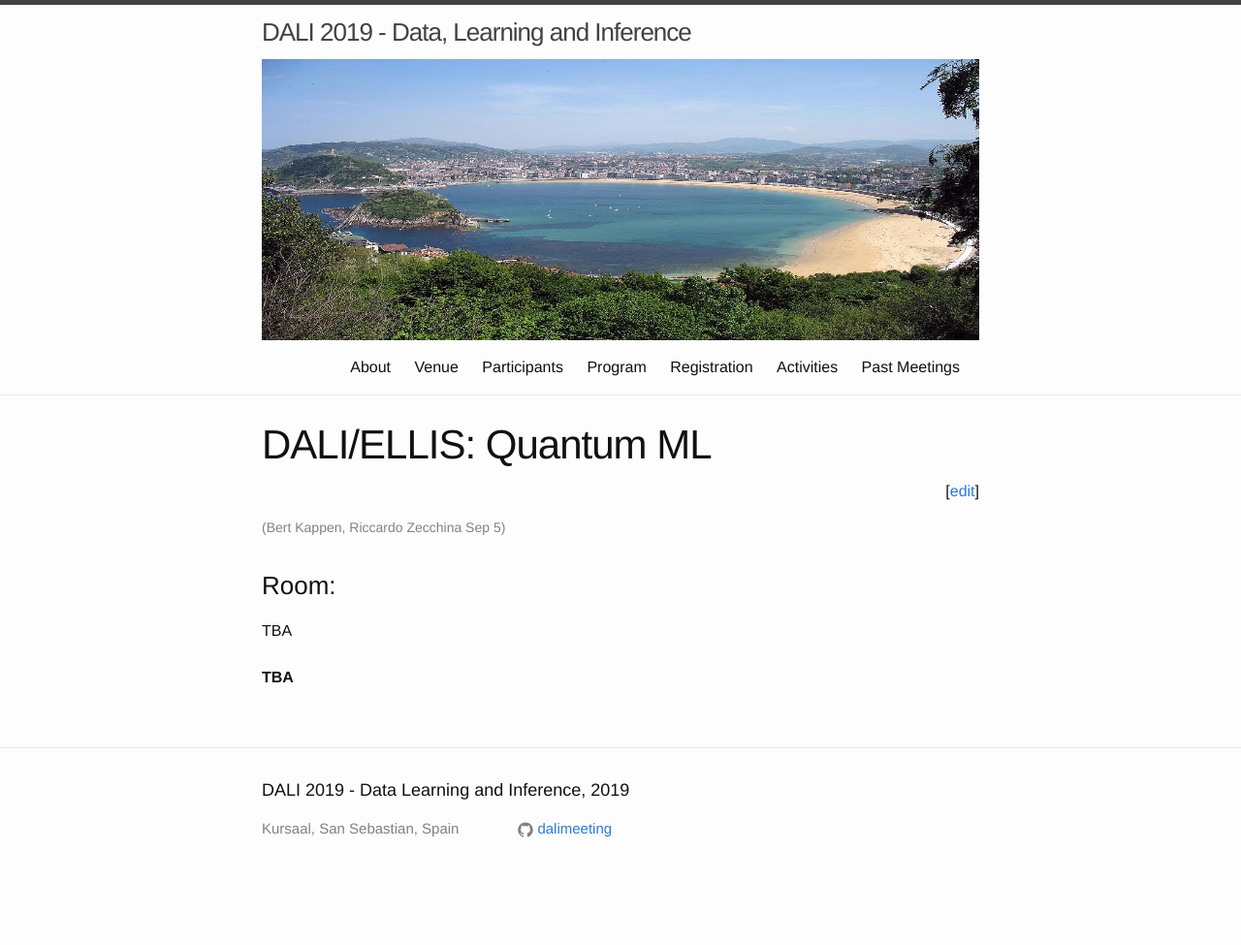
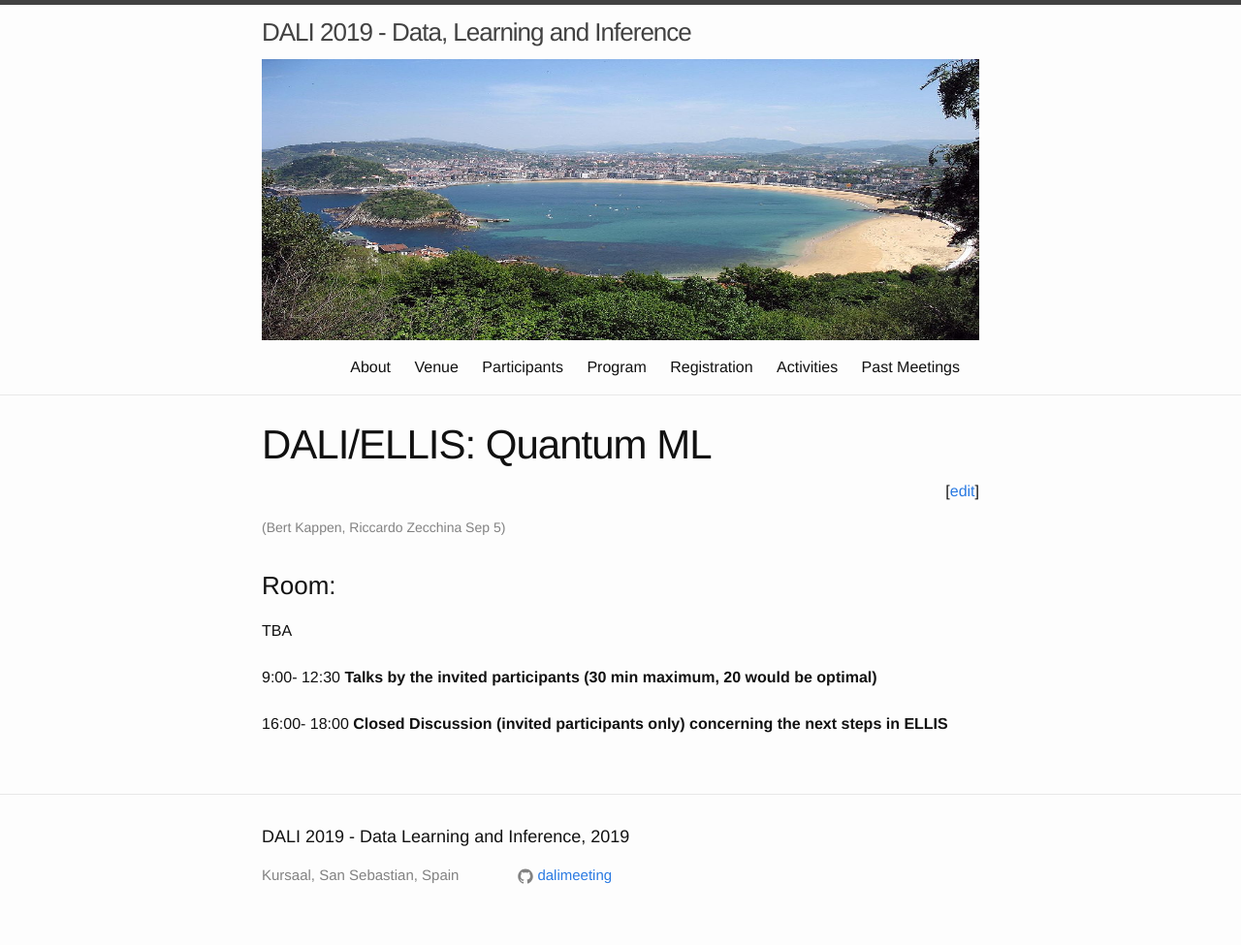
Before and after one commit to dalimeeting/dalimeeting.github.io, a Jekyll site: the page built from _posts/2019-09-05-workshop-05-04.md, in a window 1280 px wide. Shown: the whole page at 97% size. Built offline with Jekyll 4.4.1, drawn with Linux system fonts in a browser that asks for light colours; before the commit the page ends 927 px from its top, so only the background shows below that.

Commit message:
update quantum ml

```diff
--- a/_posts/2019-09-05-workshop-05-04.md
+++ b/_posts/2019-09-05-workshop-05-04.md
@@ -13,5 +13,10 @@
 room: ""
 show_abstracts: false
 talks:
-- title: "TBA"
+- title: "Talks by the invited participants (30 min maximum, 20 would be optimal)"
+  start: "9:00"
+  end: "12:30"
+- title: "Closed Discussion (invited participants only) concerning the next steps in ELLIS"
+  start: "16:00"
+  end: "18:00"
 ---
```
